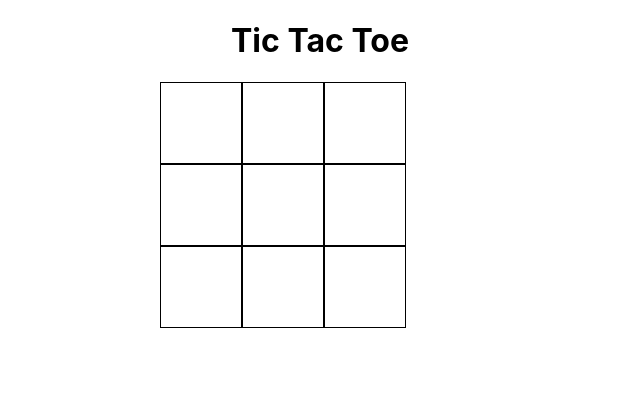
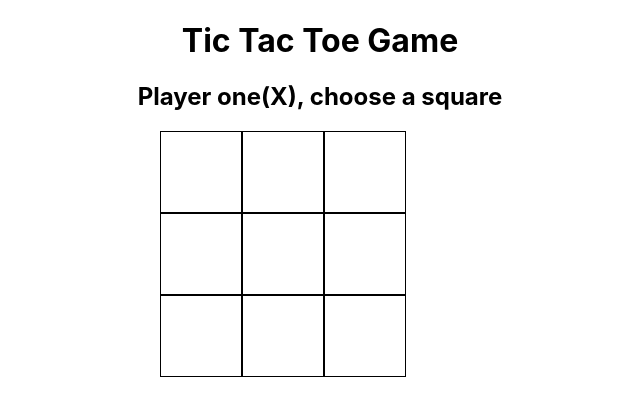
Before and after one commit to SlawomirGawron/react-game, a React (Create React App) app: page / in a window 1280 px wide. Shown: the top 416 px of the page, without its empty margins (320-960 px from the left). Built offline with nearby package versions, Linux system fonts and the light colour scheme.

Commit message:
User interface done. Working on game logic.

```diff
--- a/src/components/TicTacToeGame/TicTacToeGame.js
+++ b/src/components/TicTacToeGame/TicTacToeGame.js
@@ -5,9 +5,17 @@ class TicTacToeGame extends Component {
     constructor(props) {
         super(props);
         this.state = {
-            board: Array(9).fill(null)
+            board: Array(9).fill(null),
+            player: "X"
         };
-        this.Box = this.state.board.map((box, index) =>
+
+        // Array of divs made from board state.
+        this.BoxGrid = this.setBoxGrid();
+    }
+
+    setBoxGrid() {
+        return (
+            this.state.board.map((box, index) =>
                     <div
                         key={index}
                         className="tic-tac-toe-box"
@@ -15,20 +23,47 @@ class TicTacToeGame extends Component {
                     >
                         {box}
                     </div>
+            )
         );
     }
 
     handleClick(index) {
-        console.log(index);
+        let newBoard = this.state.board;
+        newBoard[index] = this.state.player;
+
+        if (this.state.player === "X") {
+            this.setState({
+                player: "O"
+            });
+        } else {
+            this.setState({
+                player: "X"
+            });
+        }
+
+
+        this.setState({
+            board: newBoard
+        });
+
+        this.BoxGrid = this.setBoxGrid();
+    }
+
+    turnMessage() {
+        if (this.state.player === "X") {
+            return <h2>Player one(X), choose a square</h2>;
+        } else {
+            return <h2>Player two(O), choose a square</h2>;
+        }
     }
 
     render() {
-
         return (
             <div className="tic-tac-toe-container">
-                <h1>Tic Tac Toe</h1>
+                <h1>Tic Tac Toe Game</h1>
+                {this.turnMessage()}
                 <div className="tic-tac-toe-board">
-                    {this.Box}
+                    {this.BoxGrid}
                 </div>
             </div>
         );
```
Lines whose indentation alone changed are shown as unchanged.
